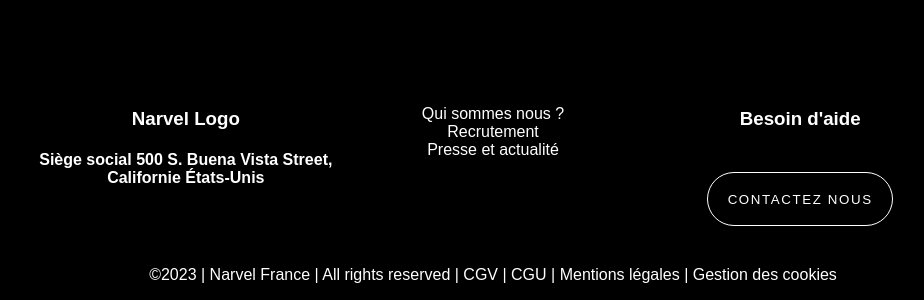
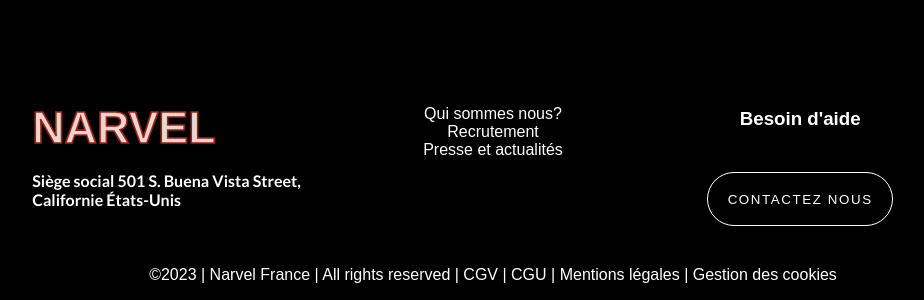
Before and after one commit to WildCodeSchool/2023-03-JS-Remote-Wild_Impact_Project-2_Team_B, a React (Vite) app in the folder frontend/: page / in a window 1280 px wide. Shown: the part 611-911 px from the top of the page, without its empty margins (155-1079 px from the left). Built offline with nearby package versions, Linux system fonts and the light colour scheme; a web font is replaced by a local one.

Commit message:
mise au propre footer

```diff
--- a/frontend/src/App.scss
+++ b/frontend/src/App.scss
@@ -1,8 +1,10 @@
 @import "./components/Variables.scss";
 
 .footer-logo {
-  @include logo(20px);
-  text-align: center;
+  @include logo(2.8rem);
+  text-align: left;
+  margin-top: 1rem;
+  margin-bottom: 0px;
 }
 
 ul {
@@ -41,11 +43,11 @@ body {
   text-align: center;
 }
 
-button.footer-button {
+.footer-button {
   @include mainBtn($white);
 }
 
-button.footer-button:hover {
+.footer-button:hover {
   @include mainBtnHover($blue);
 }
 
@@ -71,13 +73,26 @@ button.footer-button:hover {
   .list-unstyled {
     display: flex;
     justify-content: space-around;
+    text-align: center;
   }
+
   .footer-item {
     display: inline-block;
   }
   .footer-column1 {
     width: 80%;
   }
+}
+
+.footer-adress {
+  font-family: $base-font-family;
+  text-align: left;
+}
+.list-unstyled {
+  display: flex;
+  justify-content: space-around;
+  text-align: center;
+  flex-direction: column;
 }
 .row2 {
   width: 100%;
--- /dev/null
+++ b/frontend/src/components/MenuFooter.jsx
@@ -0,0 +1,15 @@
+import React from "react";
+
+function MenuFooter({ menufooter }) {
+  return (
+    <div className="footer-column1">
+      <ul className="list-unstyled">
+        <li className="footer-item">{menufooter.link1}</li>
+        <li className="footer-item">{menufooter.link2}</li>
+        <li className="footer-item">{menufooter.link3}</li>
+      </ul>
+    </div>
+  );
+}
+
+export default MenuFooter;
--- a/frontend/src/pages/Footer.jsx
+++ b/frontend/src/pages/Footer.jsx
@@ -1,26 +1,23 @@
 import React from "react";
+import MenuFooter from "../components/MenuFooter";
+
+const menufooter = {
+  link1: "Qui sommes nous?",
+  link2: "Recrutement",
+  link3: "Presse et actualités",
+};
 
 function Footer() {
   return (
     <footer className="footer-container">
       <div className="row1">
         <div className="footer-column">
-          <logo className="footer-logo" type="logo" />
-          <h3>Narvel Logo</h3>
-          <h4 className="list-unstyled">
-            <p>
-              Siège social 500 S. Buena Vista Street, Californie États-Unis{" "}
-            </p>
+          <h3 className="footer-logo">Narvel</h3>
+          <h4 className="footer-adress">
+            Siège social 501 S. Buena Vista Street, Californie États-Unis
           </h4>
         </div>
-
-        <div className="footer-column1">
-          <ul className="list-unstyled">
-            <li className="footer-item">Qui sommes nous ?</li>
-            <li className="footer-item">Recrutement</li>
-            <li className="footer-item">Presse et actualité</li>
-          </ul>
-        </div>
+        <MenuFooter menufooter={menufooter} />
 
         <div className="footer-column2">
           <h3 className="footer-title">Besoin d'aide</h3>
```
